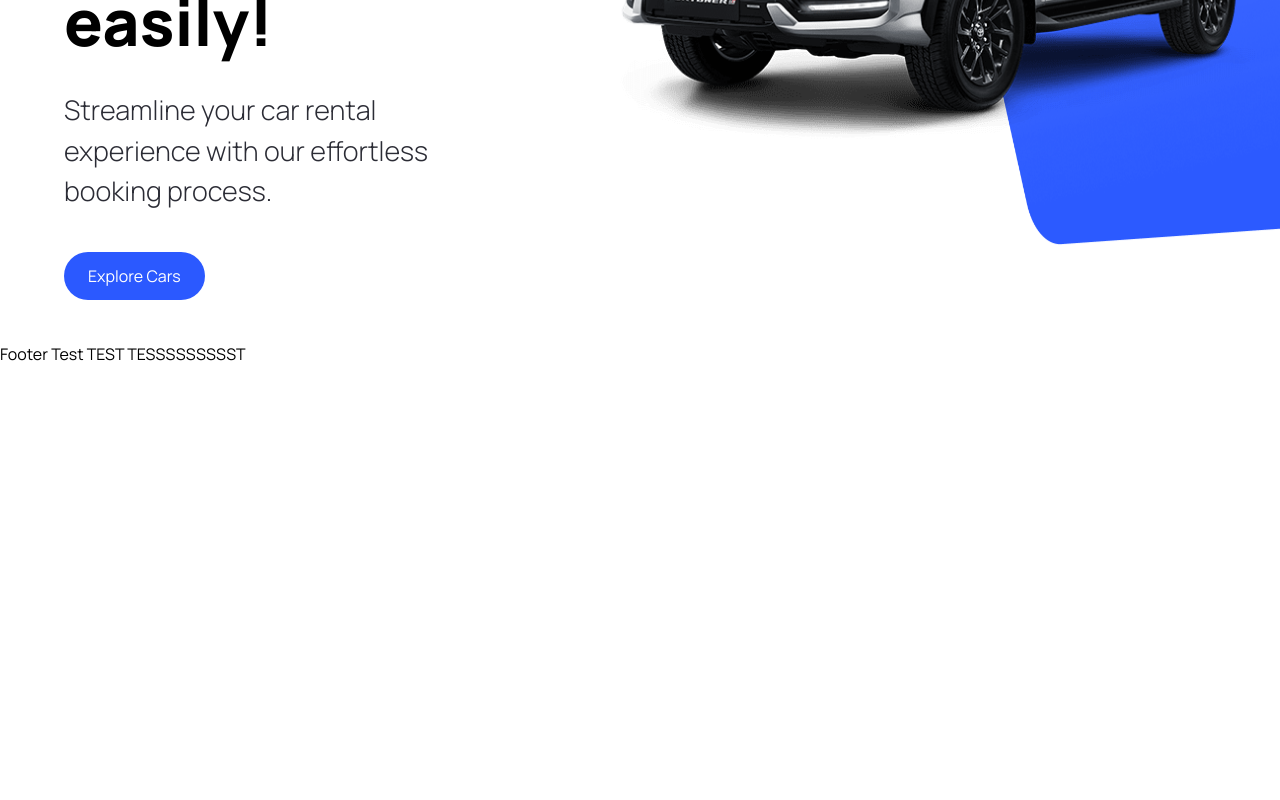
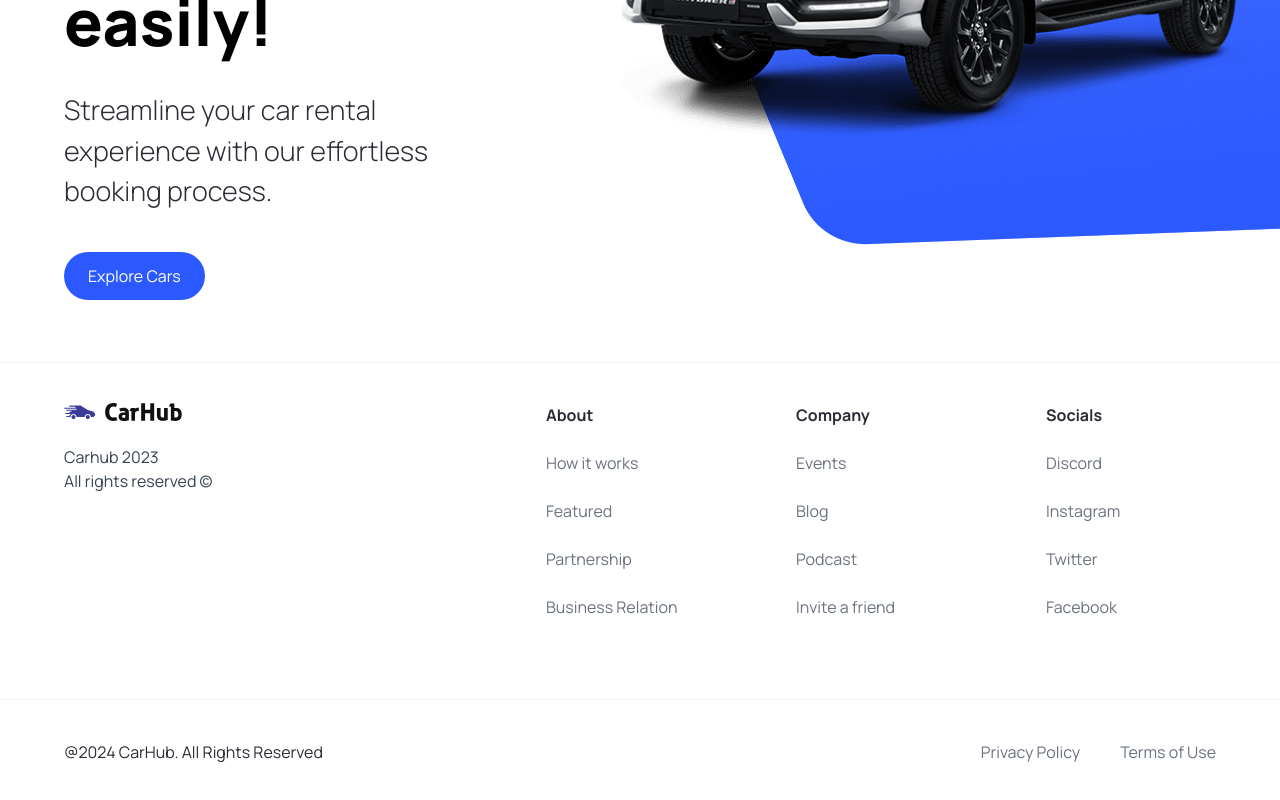
Before and after one commit to DeeRNathan95/CarRental, a Next.js app: page / in a window 1280 px wide. Shown: the part 458-1258 px from the top of the page. Before the commit the page ends 824 px from the top, so only its background shows below. Built offline with nearby package versions, Linux system fonts and the light colour scheme.

Commit message:
Completed the footer

```diff
--- a/components/Footer.tsx
+++ b/components/Footer.tsx
@@ -1,8 +1,53 @@
-import React from 'react'
+import Image from "next/image";
+import Link from "next/link";
+
+import { footerLinks } from "@/constants";
 
 const Footer = () => {
   return (
-    <div>Footer Test TEST TESSSSSSSSST</div>
+    <footer className="flex flex-col text-black-100 mt-5 border-t border-gray-100">
+    <div className="flex max-md:flex-col flex-wrap justify-between gap-5 sm:px-16 px-6 py-10">
+      <div className="flex flex-col justify-start items-start gap-6">
+        <Image src="/logo.svg" alt="logo" width={118} height={18} className="object-contain" />
+        <p className="text-base text-gray-700">
+          Carhub 2023 <br />
+          All rights reserved &copy;
+        </p>
+      </div>
+
+      <div className="footer__links">
+        {footerLinks.map((link) => (
+          <div key={link.title}
+          className="footer__link">
+            <h3 className="font-bold">{link.title}</h3>
+            {link.links.map((item) => (
+              <Link key={item.title}
+              href={item.url}
+              className="text-gray-500">
+                {item.title}
+              </Link>
+            ))}
+            </div>))}
+      </div>
+    </div>
+    <div className="flex justify-between items-center flex-wrap mt-10 border-t border-gray-100 sm:px-16 px-6 py-10">
+      <p>@2024 CarHub. All Rights Reserved</p>
+
+      <div
+      className="footer__copyrights-link">
+        <Link href="/"
+        className='text-gray-500'>
+          Privacy Policy
+        </Link>
+        <Link href="/"
+        className='text-gray-500'>
+        Terms of Use</Link>
+
+      </div>
+    </div>
+
+
+    </footer>
   )
 }
 
--- a/components/Hero.tsx
+++ b/components/Hero.tsx
@@ -27,10 +27,11 @@
           <div className="hero__image-container">
             <div className='hero__image'>
                 <Image src="/hero.png" alt="hero" fill className="object-contain" />
+                </div>
 
                 <div className="hero__image-overlay"></div>
 
-            </div>
+
           </div>
         </div>
   )
--- /dev/null
+++ b/constants/index.ts
@@ -0,0 +1,101 @@
+export const manufacturers = [
+    "Acura",
+    "Alfa Romeo",
+    "Aston Martin",
+    "Audi",
+    "Bentley",
+    "BMW",
+    "Buick",
+    "Cadillac",
+    "Chevrolet",
+    "Chrysler",
+    "Citroen",
+    "Dodge",
+    "Ferrari",
+    "Fiat",
+    "Ford",
+    "GMC",
+    "Honda",
+    "Hyundai",
+    "Infiniti",
+    "Jaguar",
+    "Jeep",
+    "Kia",
+    "Lamborghini",
+    "Land Rover",
+    "Lexus",
+    "Lincoln",
+    "Maserati",
+    "Mazda",
+    "McLaren",
+    "Mercedes-Benz",
+    "MINI",
+    "Mitsubishi",
+    "Nissan",
+    "Porsche",
+    "Ram",
+    "Rolls-Royce",
+    "Subaru",
+    "Tesla",
+    "Toyota",
+    "Volkswagen",
+    "Volvo",
+  ];
+
+  export const yearsOfProduction = [
+    { title: "Year", value: "" },
+    { title: "2015", value: "2015" },
+    { title: "2016", value: "2016" },
+    { title: "2017", value: "2017" },
+    { title: "2018", value: "2018" },
+    { title: "2019", value: "2019" },
+    { title: "2020", value: "2020" },
+    { title: "2021", value: "2021" },
+    { title: "2022", value: "2022" },
+    { title: "2023", value: "2023" },
+  ];
+
+  export const fuels = [
+    {
+      title: "Fuel",
+      value: "",
+    },
+    {
+      title: "Gas",
+      value: "Gas",
+    },
+    {
+      title: "Electricity",
+      value: "Electricity",
+    },
+  ];
+
+  export const footerLinks = [
+    {
+      title: "About",
+      links: [
+        { title: "How it works", url: "/" },
+        { title: "Featured", url: "/" },
+        { title: "Partnership", url: "/" },
+        { title: "Business Relation", url: "/" },
+      ],
+    },
+    {
+      title: "Company",
+      links: [
+        { title: "Events", url: "/" },
+        { title: "Blog", url: "/" },
+        { title: "Podcast", url: "/" },
+        { title: "Invite a friend", url: "/" },
+      ],
+    },
+    {
+      title: "Socials",
+      links: [
+        { title: "Discord", url: "/" },
+        { title: "Instagram", url: "/" },
+        { title: "Twitter", url: "/" },
+        { title: "Facebook", url: "/" },
+      ],
+    },
+  ];
```
